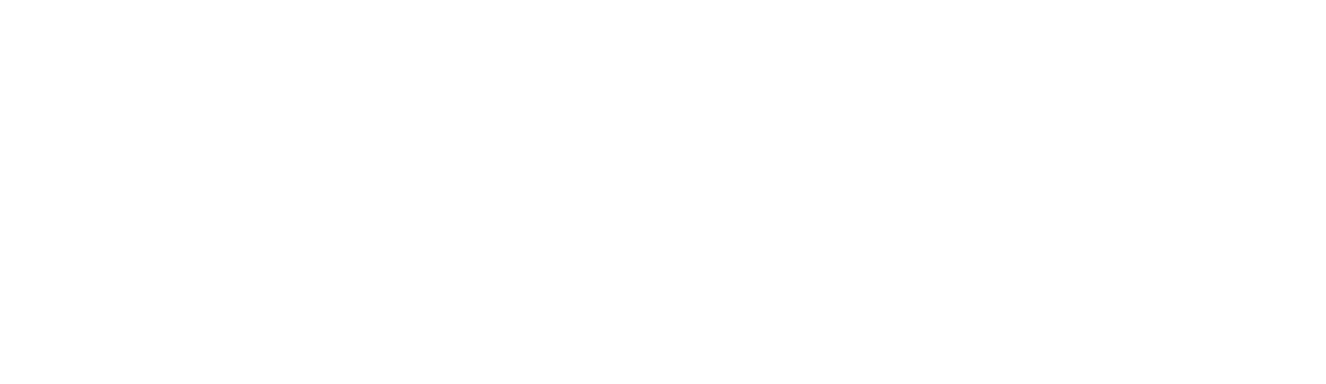
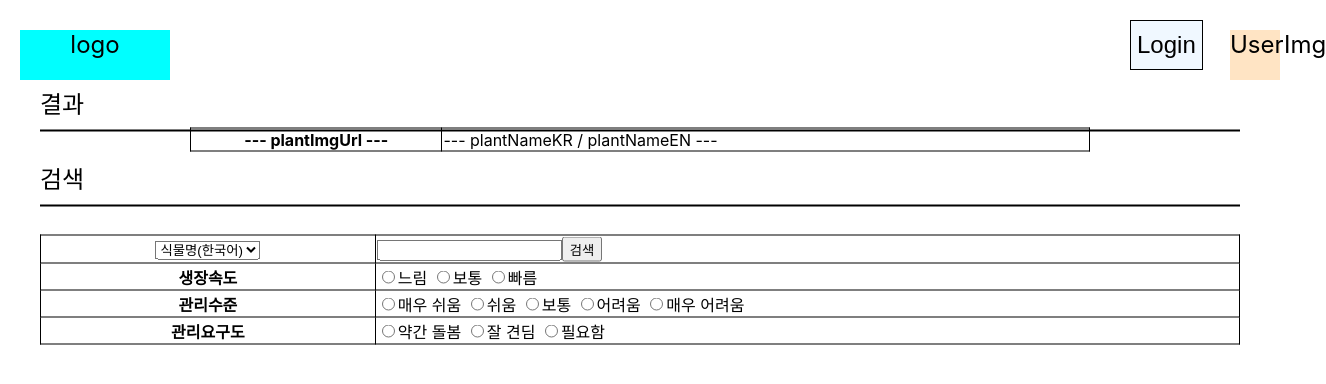
Before and after one commit to Yujin-nKim/2022-Software-Engineering-FR, a React (Create React App) app in the folder plantweb/: page /main/searchList in a window 1280 px wide. Before the commit this address had no page. Shown: the top 384 px of the page, 1326 px wide, since content can reach past the window. Built offline with nearby package versions, Linux system fonts and the light colour scheme; the HTML template or start-up script is replaced by a standard one.

Commit message:
[FEAT] search result page

```diff
--- a/plantweb/src/App.js
+++ b/plantweb/src/App.js
@@ -4,6 +4,7 @@
 import {Header} from "./component/header";
 import {Login} from "./page/login";
 import {Main} from "./page/main";
+import {ShowSearchList} from "./page/showSearchList"
 
 
 import React from "react";
@@ -15,6 +16,8 @@
         <Routes>
            <Route exact path="/main" element ={<Main/>} />
            <Route exact path="/login" element ={<Login/>} />
+           <Route exact path="/main/searchList" element ={<ShowSearchList/>} />
+
         </Routes>
      </BrowserRouter>
   );
--- a/plantweb/src/page/main.js
+++ b/plantweb/src/page/main.js
@@ -1,5 +1,4 @@
 import Header from "../component/header";
-import SearchResult from "../component/searchResult";
 import "./main.css"
 
 export const Main=()=>{
@@ -72,12 +71,6 @@
                     </tr>
                 </table>
             </div>
-
-            <div id="result_div">
-                <p>결과</p>
-                <hr></hr>
-                <SearchResult></SearchResult>
-            </div>
         </div>
     );
 
--- /dev/null
+++ b/plantweb/src/page/showSearchList.js
@@ -0,0 +1,22 @@
+import Main from "./main";
+import SearchResult from "../component/searchResult";
+import "./main.css"
+
+export const ShowSearchList=()=>{
+    sessionStorage.setItem("Logined","Login");
+    return (
+        <div>
+            <Main></Main>
+
+            <div id="result_div">
+                <p>결과</p>
+                <hr></hr>
+                <SearchResult></SearchResult>
+            </div>
+        </div>
+    );
+
+
+}
+
+export default ShowSearchList;
```
